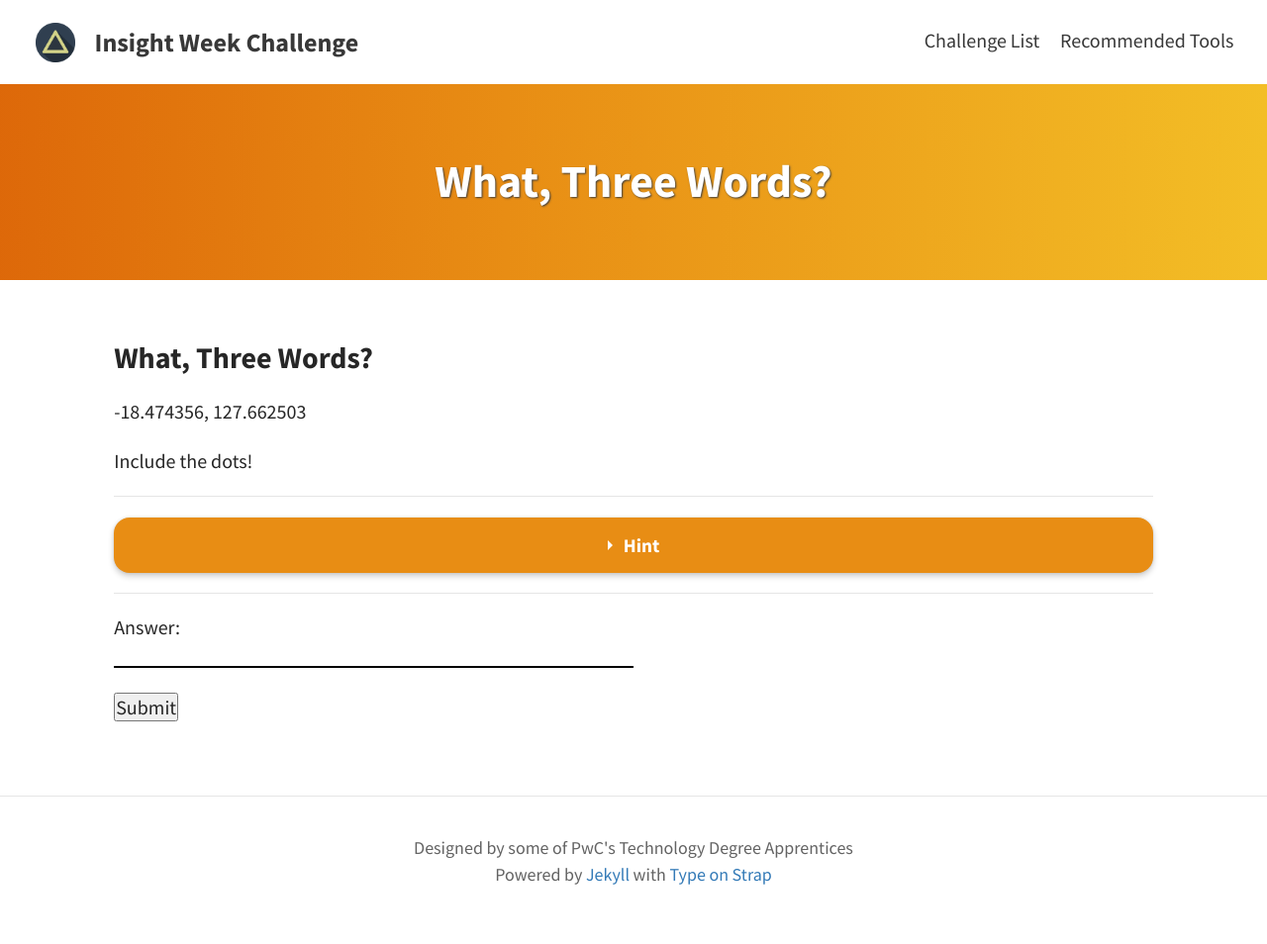
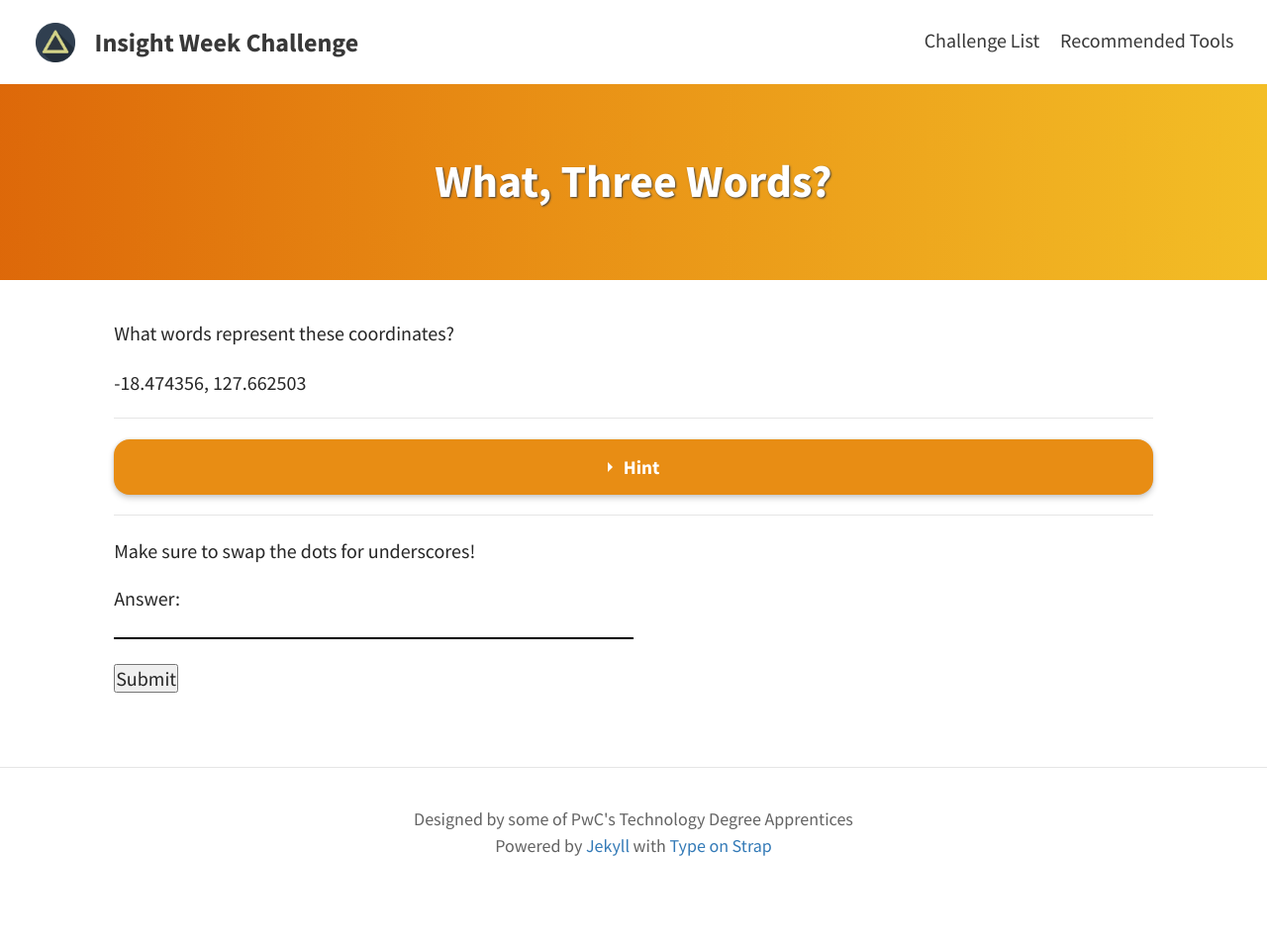
Before and after one commit to jnk838/insight-week-challenge, a Jekyll site: the page built from pages/challenges/three-words.md, in a window 1280 px wide. Shown: the whole page at 99% size. Built offline with Jekyll 4.4.1, drawn with Linux system fonts in a browser that asks for light colours; after the commit the page ends 924 px from its top, so only the background shows below that.

Commit message:
Little tweaks

```diff
--- a/pages/challenges/three-words.md
+++ b/pages/challenges/three-words.md
@@ -4,27 +4,30 @@ title: What, Three Words?
 permalink: /challenges/three-words
 hide: true
 ---
-### What, Three Words?
+
+What words represent these coordinates?
 
 -18.474356, 127.662503
 
-Include the dots!
-
-<!-- Answer - price.water.house -->
+<!-- Answer - PRICE_WATER_HOUSE -->
 
 ---
+
 <div class="wrap-collapsible">
     <input id="collapsible" class="toggle" type="checkbox">
     <label for="collapsible" class="lbl-toggle">Hint</label>
     <div class="collapsible-content">
         <div class="content-inner">
             <p>
-                three words...
+                Three words...
             </p>
         </div>
     </div>
 </div>
+
 ---
+Make sure to swap the dots for underscores!
+
 <form>
     <label for="answer">Answer:</label><br>
     <input type="text" id="submission" name="submission"><br><br>
```
